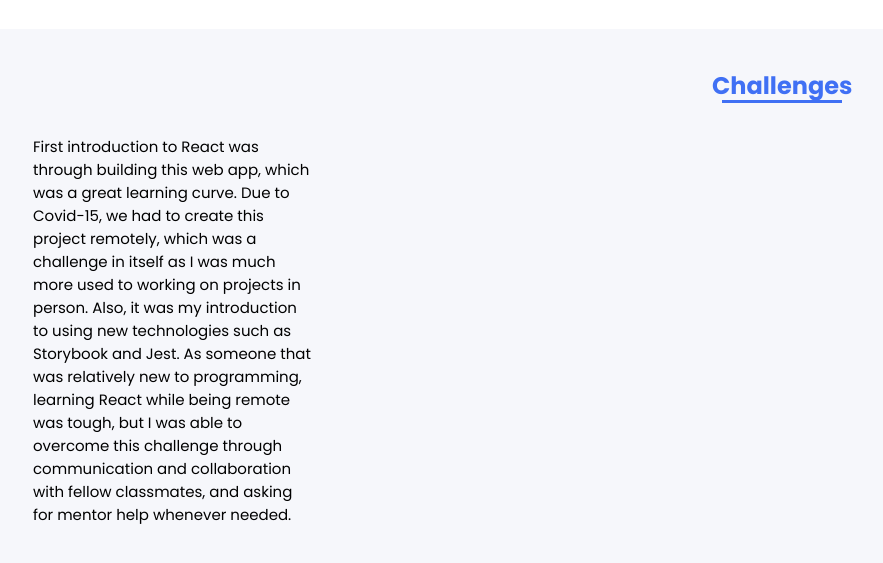
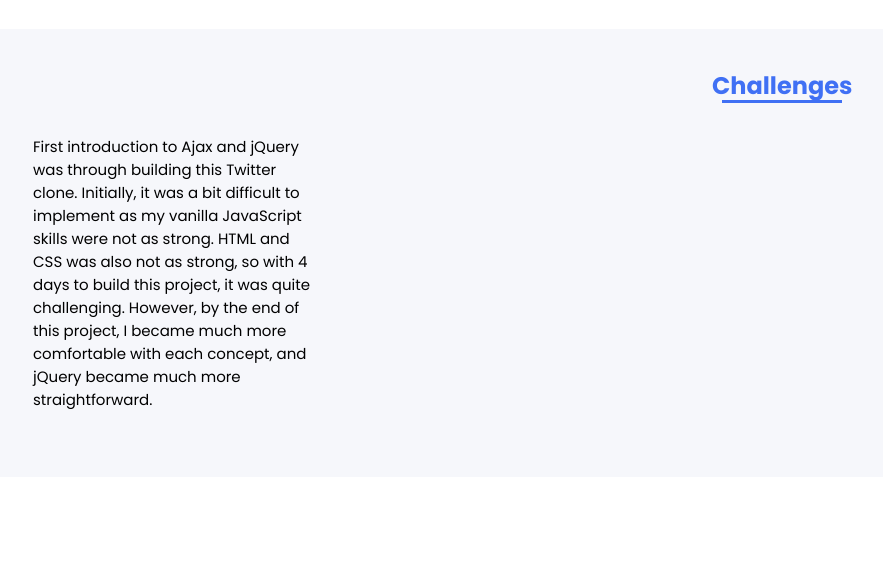
Before and after one commit to JeffreyLiu90/Portfolio-Jeff, a plain HTML site: page tweeter.html in a window 1280 px wide. Shown: the part 1107-1670 px from the top of the page, without its empty margins (16-899 px from the left). After the commit the page ends 1584 px from the top, so only its background shows below. Drawn offline with nearby package versions, Linux system fonts and the light colour scheme.

Commit message:
project info for all rpojects finished

```diff
--- a/src/css/project-styles.css
+++ b/src/css/project-styles.css
@@ -189,6 +189,14 @@ img {
 
   height: 35rem;
 }
+.project-section-challenge-short {
+  background-color: #f6f7fb;
+  width: 135%;
+  margin-left: -49px;
+  bottom: 0;
+
+  height: 28rem;
+}
 .project-section-challenge-long {
   background-color: #f6f7fb;
   width: 135%;
--- a/tweeter.html
+++ b/tweeter.html
@@ -143,22 +143,20 @@
           <img class="gif-picture" src="./src/img/tweeter2.gif" alt="" />
         </div>
       </section>
-      <section class="project-section-challenge">
+      <section class="project-section-challenge-short">
         <br />
         <h2 class="section-title-project">
           Challenges
         </h2>
         <div class="challenge-container">
           <p class="info-content">
-            First introduction to React was through building this web app, which
-            was a great learning curve. Due to Covid-15, we had to create this
-            project remotely, which was a challenge in itself as I was much more
-            used to working on projects in person. Also, it was my introduction
-            to using new technologies such as Storybook and Jest. As someone
-            that was relatively new to programming, learning React while being
-            remote was tough, but I was able to overcome this challenge through
-            communication and collaboration with fellow classmates, and asking
-            for mentor help whenever needed.
+            First introduction to Ajax and jQuery was through building this
+            Twitter clone. Initially, it was a bit difficult to implement as my
+            vanilla JavaScript skills were not as strong. HTML and CSS was also
+            not as strong, so with 4 days to build this project, it was quite
+            challenging. However, by the end of this project, I became much more
+            comfortable with each concept, and jQuery became much more
+            straightforward.
           </p>
         </div>
       </section>
```
